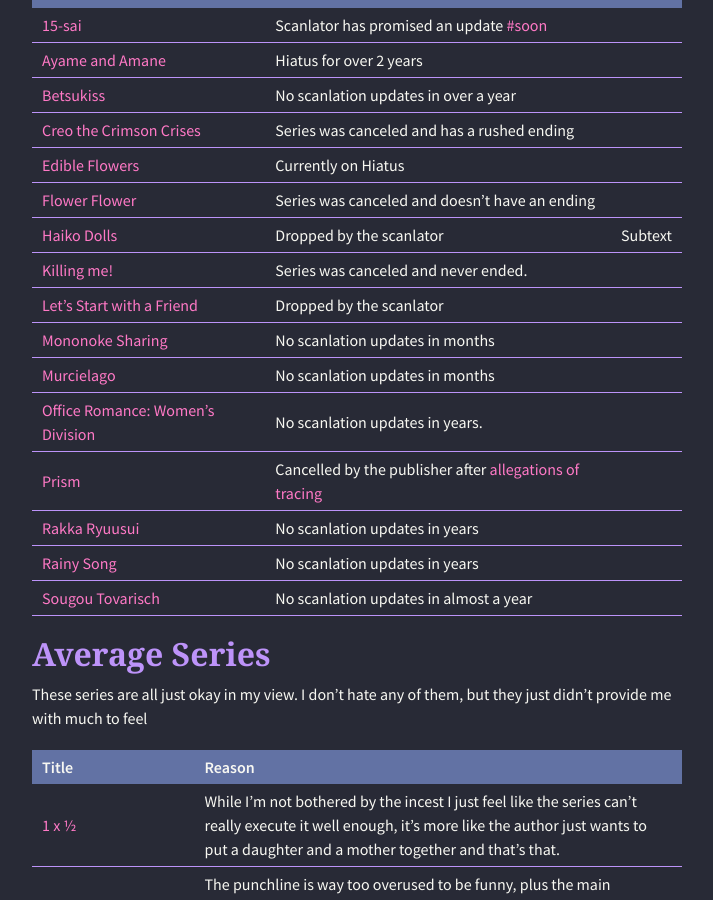
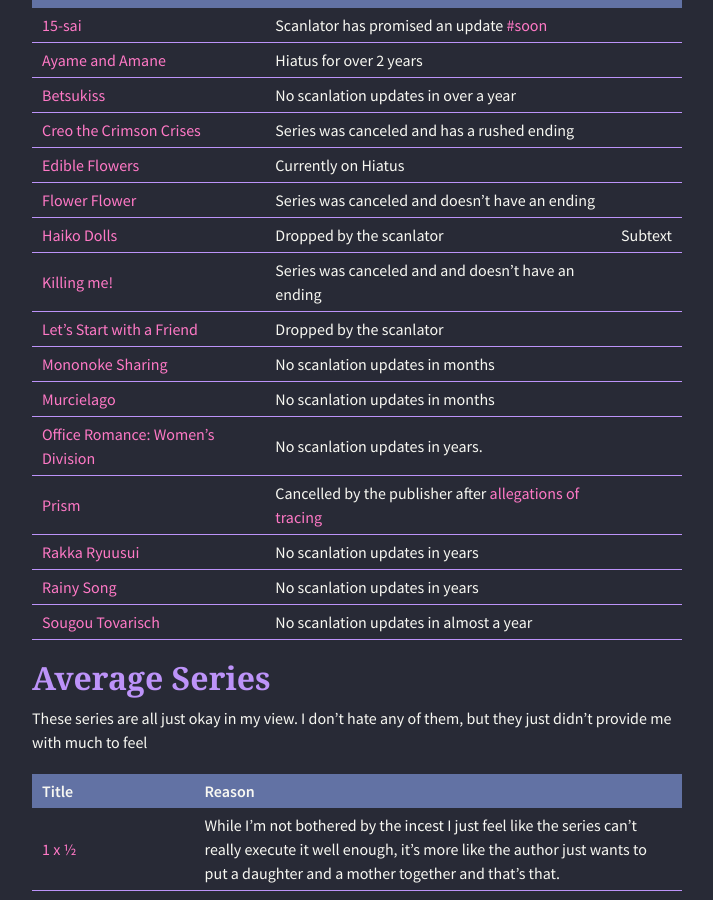
Before and after one commit to Nogooduser/yuri-list, a Jekyll site: the page built from index.md, in a window 1280 px wide and 900 px high, scrolled down 5280 px. Shown: the whole window, without its empty margins (283-996 px from the left). Built offline with Jekyll 4.4.1, drawn with Linux system fonts in a browser that asks for light colours; nearby versions of some CDN libraries.

Commit message:
Update index.md

```diff
--- a/index.md
+++ b/index.md
@@ -160,7 +160,7 @@ I like quite a lot of these series, but because they never finished I can't in g
 [Edible Flowers](https://dynasty-scans.com/series/edible_flowers)|Currently on Hiatus|
 [Flower Flower](https://dynasty-scans.com/series/flower_flower)|Series was canceled and doesn't have an ending|
 [Haiko Dolls](https://dynasty-scans.com/series/haiko_dolls)|Dropped by the scanlator|Subtext
-[Killing me!](https://mangadex.org/title/27199/killing-me)|Series was canceled and never ended.|
+[Killing me!](https://mangadex.org/title/27199/killing-me)|Series was canceled and and doesn't have an ending|
 [Let's Start with a Friend](https://dynasty-scans.com/series/lets_start_with_a_friend)|Dropped by the scanlator|
 [Mononoke Sharing](https://mangadex.org/manga/16506/mononoke-sharing)|No scanlation updates in months|
 [Murcielago](https://mangadex.org/manga/10880/murci-lago)|No scanlation updates in months|
```
Also changed, not shown: other parts of index.md (+1 -1 lines).
